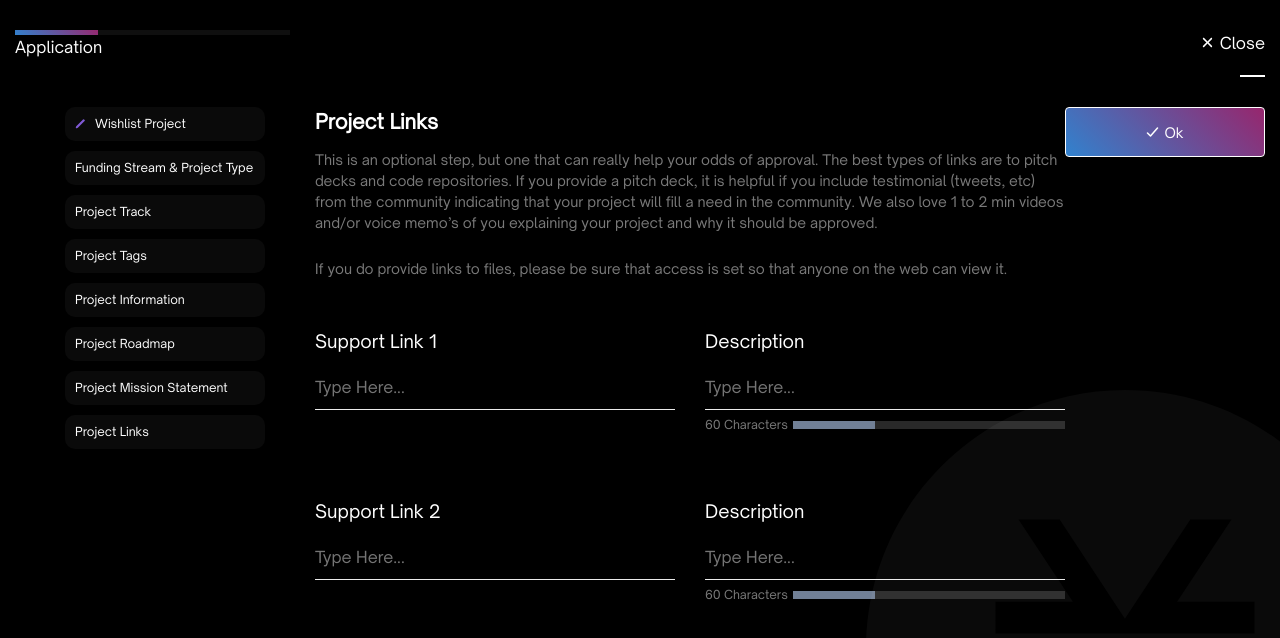
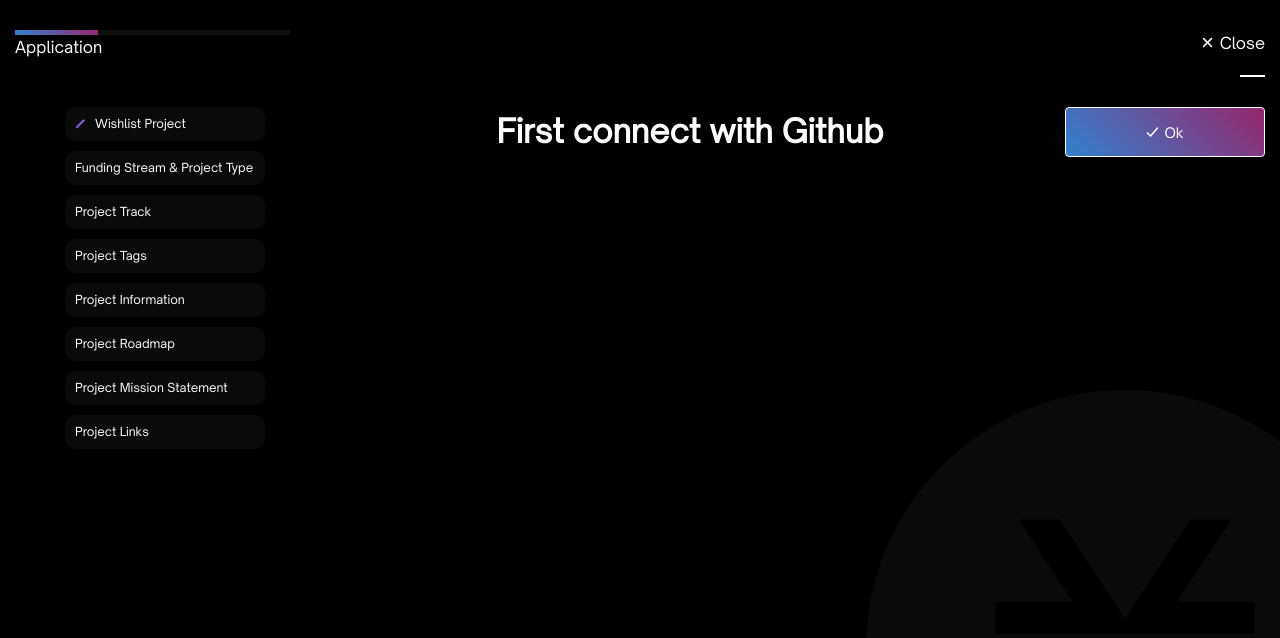
Before and after one commit to stacksgov/grants-dashboard, a Next.js app: page /application in a window 1280 px wide. Shown: the top 638 px of the page. Built offline with nearby package versions, Linux system fonts and the light colour scheme.

Commit message:
finish success component

```diff
--- /dev/null
+++ b/components/application/Success.js
@@ -0,0 +1,11 @@
+import styles from './Success.module.css';
+
+const Success = () => {
+	return (
+		<div>
+			<h1>First connect with Github</h1>
+		</div>
+	);
+};
+
+export default Success;
--- a/pages/application.js
+++ b/pages/application.js
@@ -10,7 +10,8 @@
 // import ProjectInformation from '../components/application/ProjectInformation';
 // import ProjectRoadmap from '../components/application/ProjectRoadmap';
 // import MissionStatement from '../components/application/MissionStatement';
-import ProjectLinks from '../components/application/ProjectLinks';
+// import ProjectLinks from '../components/application/ProjectLinks';
+import Success from '../components/application/Success';
 
 const Application = () => {
 	return (
@@ -28,7 +29,8 @@
 					{/* <ProjectInformation /> */}
 					{/* <ProjectRoadmap /> */}
 					{/* <MissionStatement /> */}
-					<ProjectLinks />
+					{/* <ProjectLinks /> */}
+					<Success />
 				</div>
 				<div>
 					<OkButton />
```
Also changed, not shown: components/application/Success.module.css (added).
